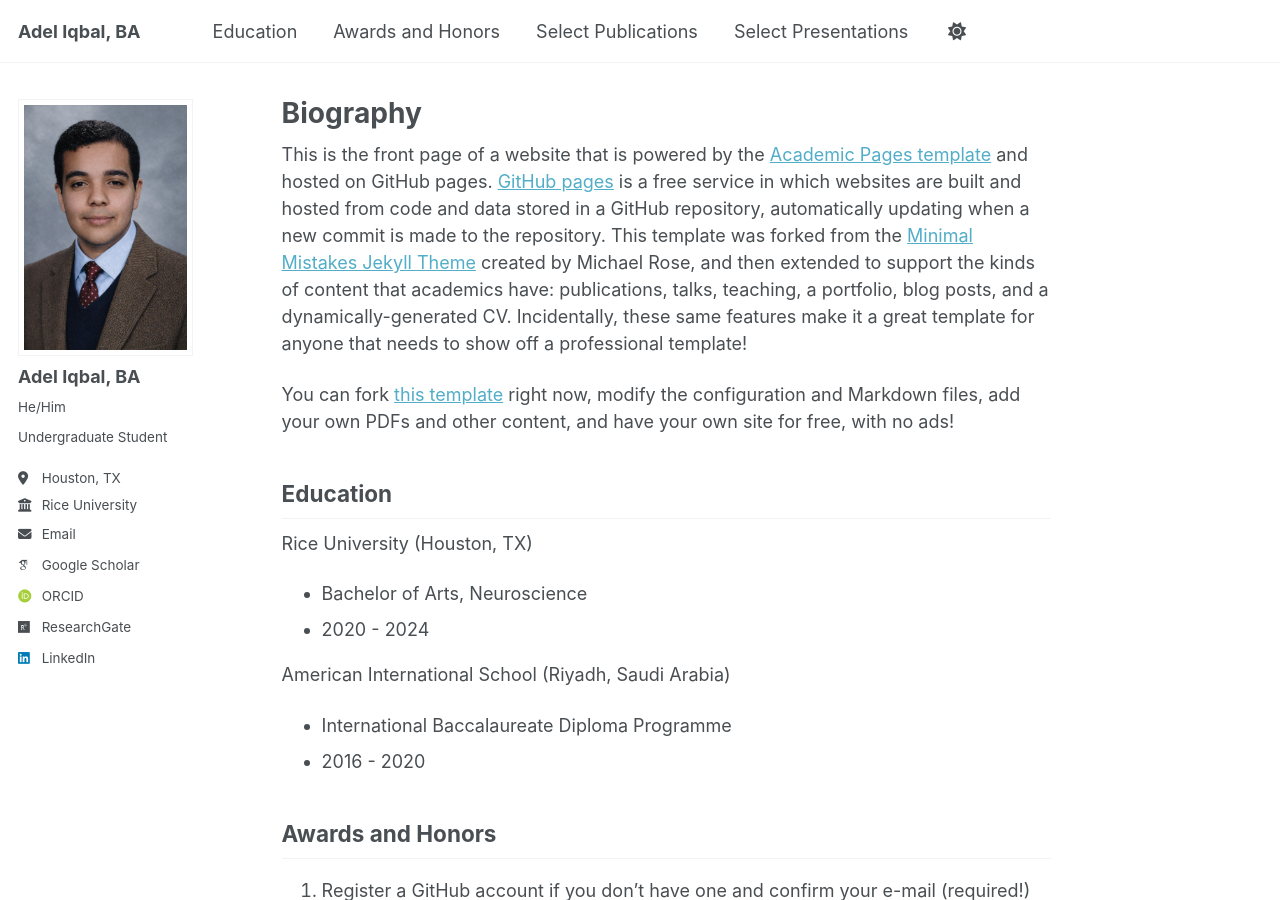
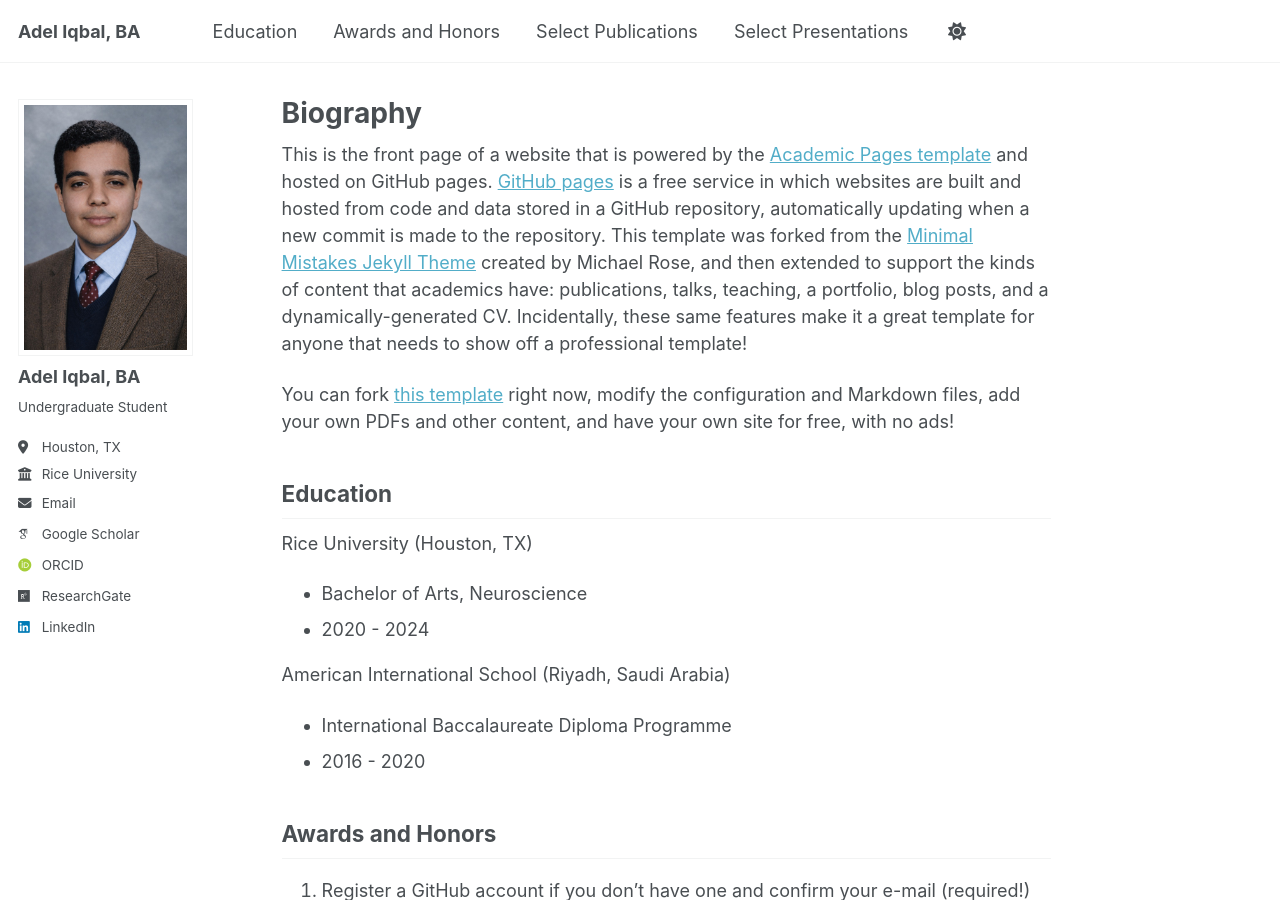
Before and after one commit to adel-iqbal/aiqbal, a Jekyll site: the page built from _pages/about.md, in a window 1280 px wide and 900 px high. Built offline with Jekyll 4.4.1, drawn with Linux system fonts in a browser that asks for light colours; some web fonts are replaced; a script bundle is joined from its source files by our own code; library files that are not in the unit come from our copies.

Commit message:
Update _config.yml

```diff
--- a/_config.yml
+++ b/_config.yml
@@ -25,7 +25,7 @@ author:
   # Biographic information
   avatar           : "Headshot.png"
   name             : "Adel Iqbal, BA"
-  pronouns         : "He/Him"
+  pronouns         : ""
   bio              : "Undergraduate Student"
   location         : "Houston, TX"
   employer         : "Rice University"
```
